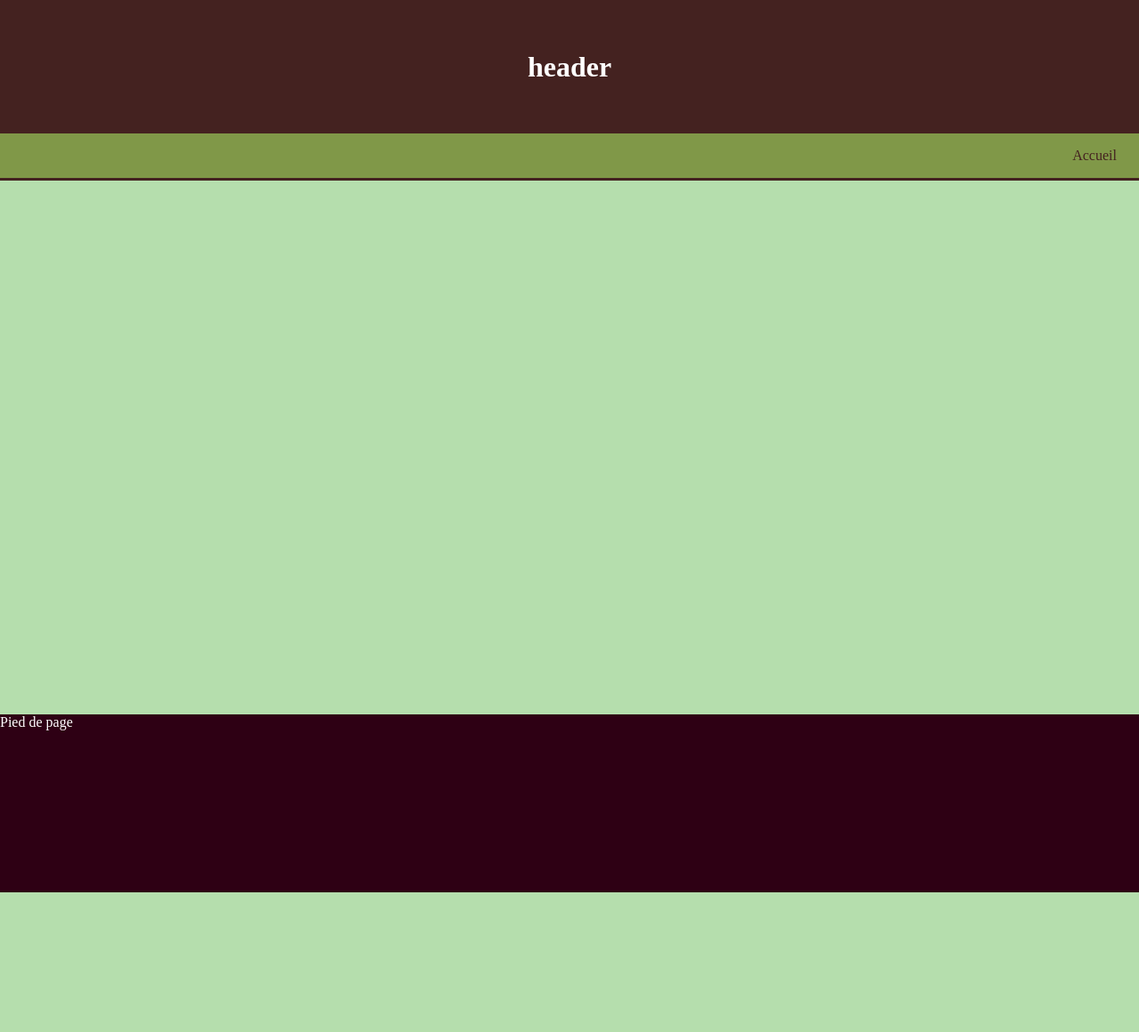
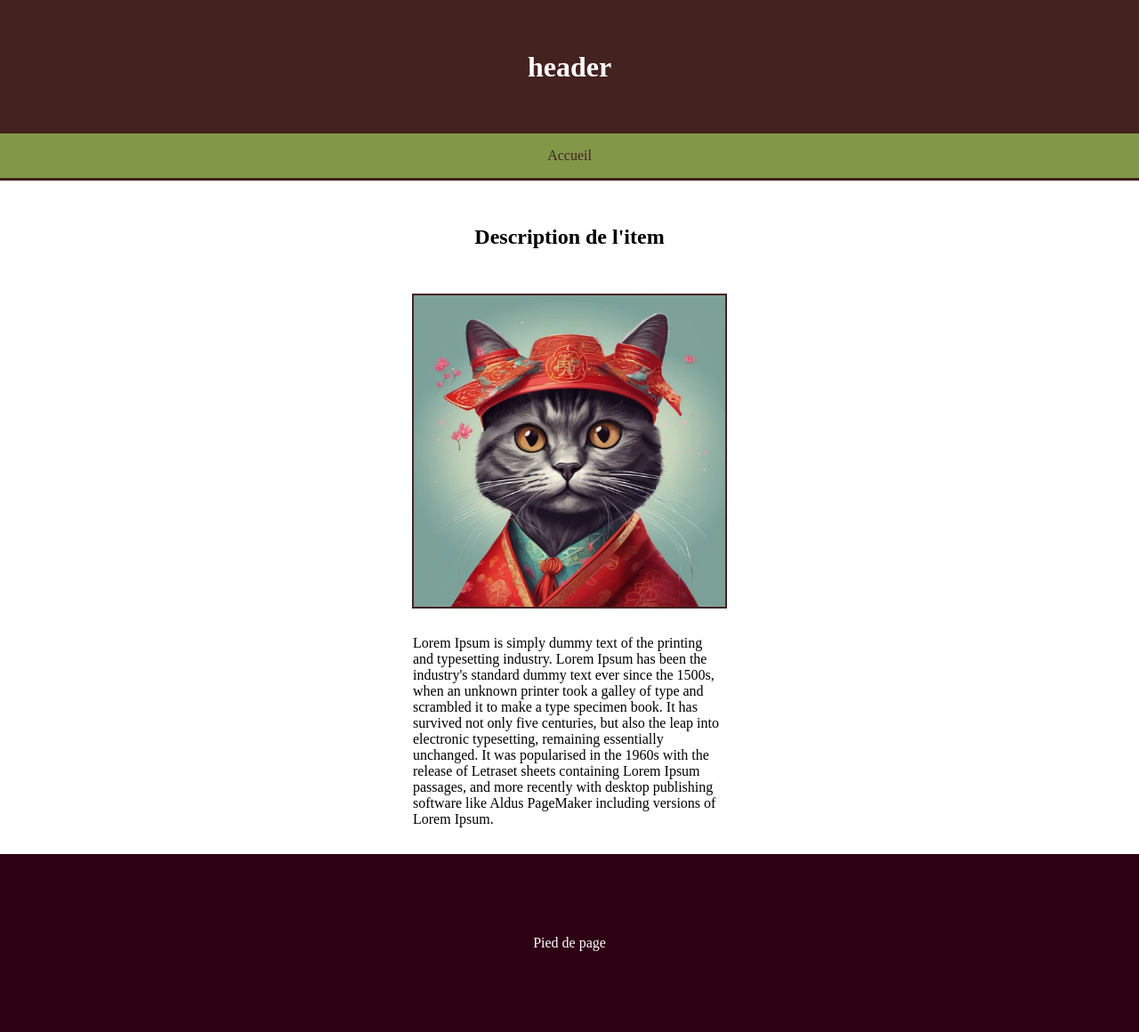
Before and after one commit to LucasBoyer3il/ProjetWeb, a PHP site: page /description.html in a window 1280 px wide. Shown: the whole page at 89% size. Before the commit the page ends 1003 px from the top, so only its background shows below. Run offline with PHP 8.4, Linux system fonts and the light colour scheme.

Commit message:
Ajout requête XML d'un texte et d'une image

```diff
--- a/bibliotheque.css
+++ b/bibliotheque.css
@@ -19,6 +19,8 @@ header {
 
 nav {
     position: relative;
+    display: flex;
+    justify-content: space-around;
     background-color: #809848;
     height: 50px;
     border-bottom: solid #442220 3px;
@@ -27,7 +29,6 @@ nav {
 .bouton {
     position: relative;
     display: flex;
-    float: left;
     color: #442220;
     text-decoration: none;
     text-align: center;
@@ -46,19 +47,37 @@ nav {
 
 .bouton:active {
     color: white;
-    background-color: rgb(255, 199, 96);
-}
-
-.retour {
-    float: right;
+    background-color: #442220;
 }
 
 section  {
-    height: 600px;
-    background-color: #b5dead;
+    margin: 30px;
+    display: flex;
+    flex-direction: column;
+    justify-content: center;
+    align-items: center;
+    background-color: white;
+}
+
+.container {
+    display: flex;
+    flex-direction: column;
+    align-items: center;
+    max-width: 352px;
+}
+img {
+    margin: 30px;
+    display: flex;
+    width: 350px;
+    height: 350px;
+    border: solid #442220 2px;
+    background-color:  #b5dead;
 }
 
 footer {
+    display: flex;
+    justify-content: center;
+    align-items: center;
     height: 200px;
     background-color: #2e0014;
     color: white;
--- a/description.html
+++ b/description.html
@@ -13,13 +13,40 @@
             <h1>header</h1>
         </header>
         <nav>
-            <a class= "bouton retour" href="index.html">Accueil</a>
+            <a class= "bouton" href="index.html">Accueil</a>
         </nav>
         <section>
-
+            <h2>Description de l'item</h2>
+            <div class="container">
+                <img id="image" src="" alt=""/>
+                <div id="description"></div>
         </section>
         <footer>
             Pied de page
         </footer>
     </body>
+
+    <script>
+        var description = new XMLHttpRequest();
+        description.onload = function() {
+            document.getElementById("description").innerHTML = description.responseText;
+        };
+        description.open("GET", "description.txt", true);
+        description.send();
+
+        var image = new XMLHttpRequest();
+        image.onload = function() {
+            var respXML = this.responseXML;
+            var imgName = respXML.getElementsByTagName("DESCRIPTION")[0].innerHTML;
+            document.getElementById("image").setAttribute("src", imgName);
+        };
+        image.open("GET", "./images.xml", true);
+        image.send();
+
+
+        /*
+        xhttp.open("GET", "./desciption.txt?var=2", true);
+        xhttp.send();
+        */
+    </script>
 </html>
--- /dev/null
+++ b/description.txt
@@ -0,0 +1 @@
+Lorem Ipsum is simply dummy text of the printing and typesetting industry. Lorem Ipsum has been the industry's standard dummy text ever since the 1500s, when an unknown printer took a galley of type and scrambled it to make a type specimen book. It has survived not only five centuries, but also the leap into electronic typesetting, remaining essentially unchanged. It was popularised in the 1960s with the release of Letraset sheets containing Lorem Ipsum passages, and more recently with desktop publishing software like Aldus PageMaker including versions of Lorem Ipsum.
--- /dev/null
+++ b/description.txt.txt
@@ -0,0 +1 @@
+description dans le fichier
--- /dev/null
+++ b/images.xml
@@ -0,0 +1,3 @@
+<IMAGES>
+	<DESCRIPTION>imgPageDescription.png</DESCRIPTION>
+</IMAGES>
```
Also changed, not shown: index.html (+19 -1 lines), imgPageDescription.png (added).
